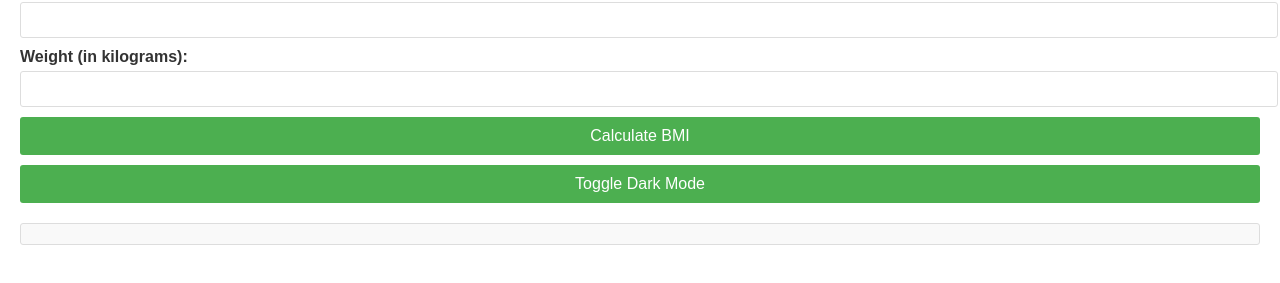
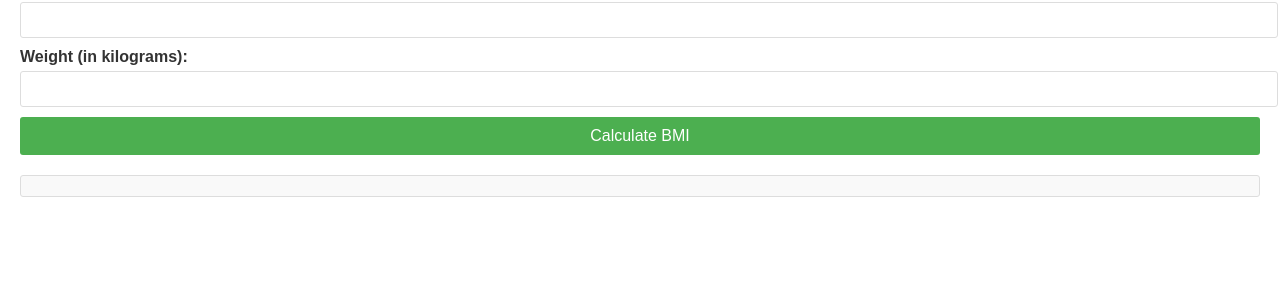
Before and after one commit to gfgfgsffdg/bmi-calculator, a plain HTML site: page index.html in a window 1280 px wide. Shown: the part 121-404 px from the top of the page. Drawn offline with Linux system fonts and the light colour scheme.

Commit message:
Update index.html

```diff
--- a/index.html
+++ b/index.html
@@ -23,7 +23,6 @@
 
     <button type="button" onclick="calculateBMI()">Calculate BMI</button>
 
-    <button type="button" onclick="toggleDarkMode()">Toggle Dark Mode</button>
   </form>
 
   <!-- Section to display the result -->
```
